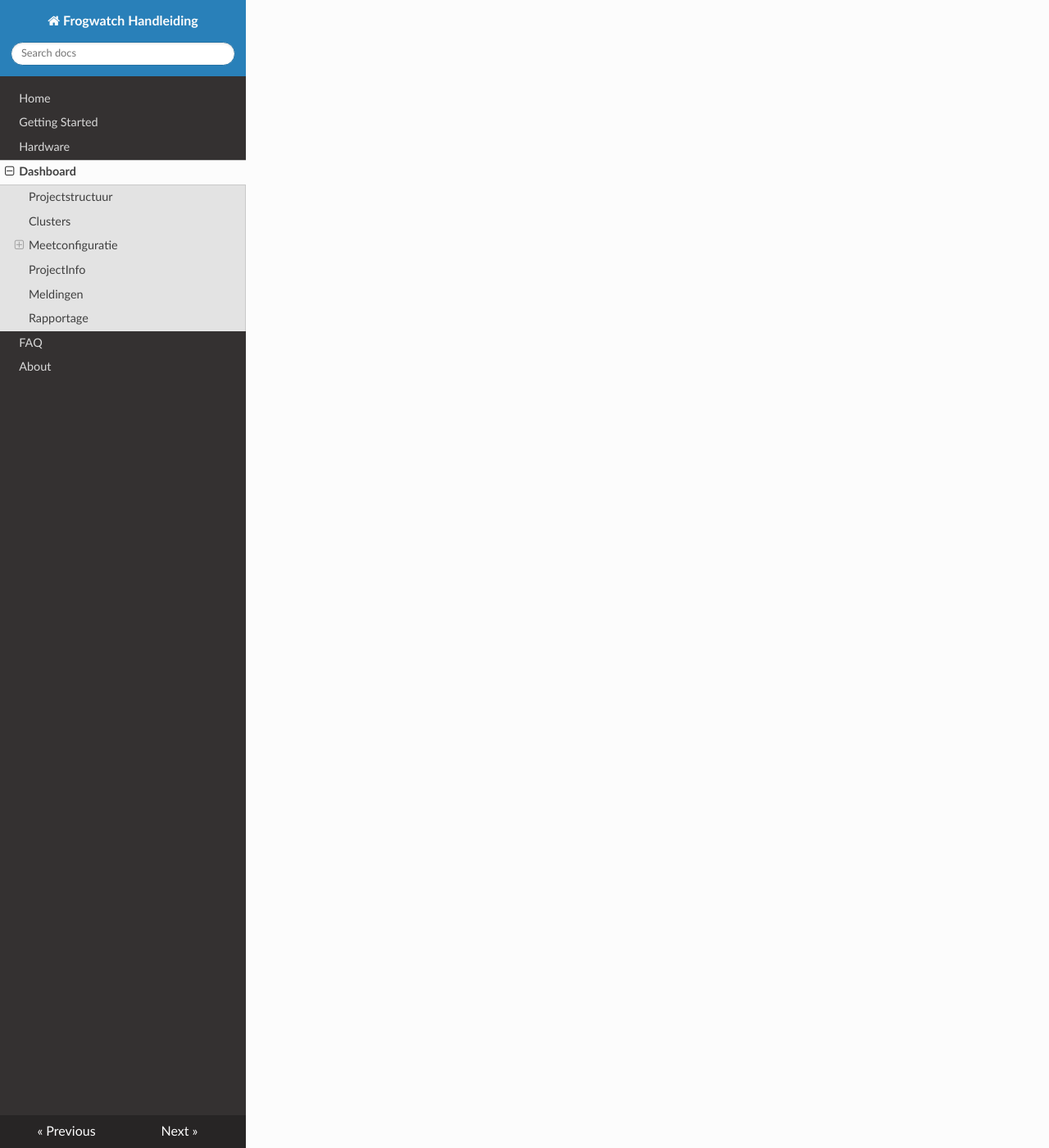
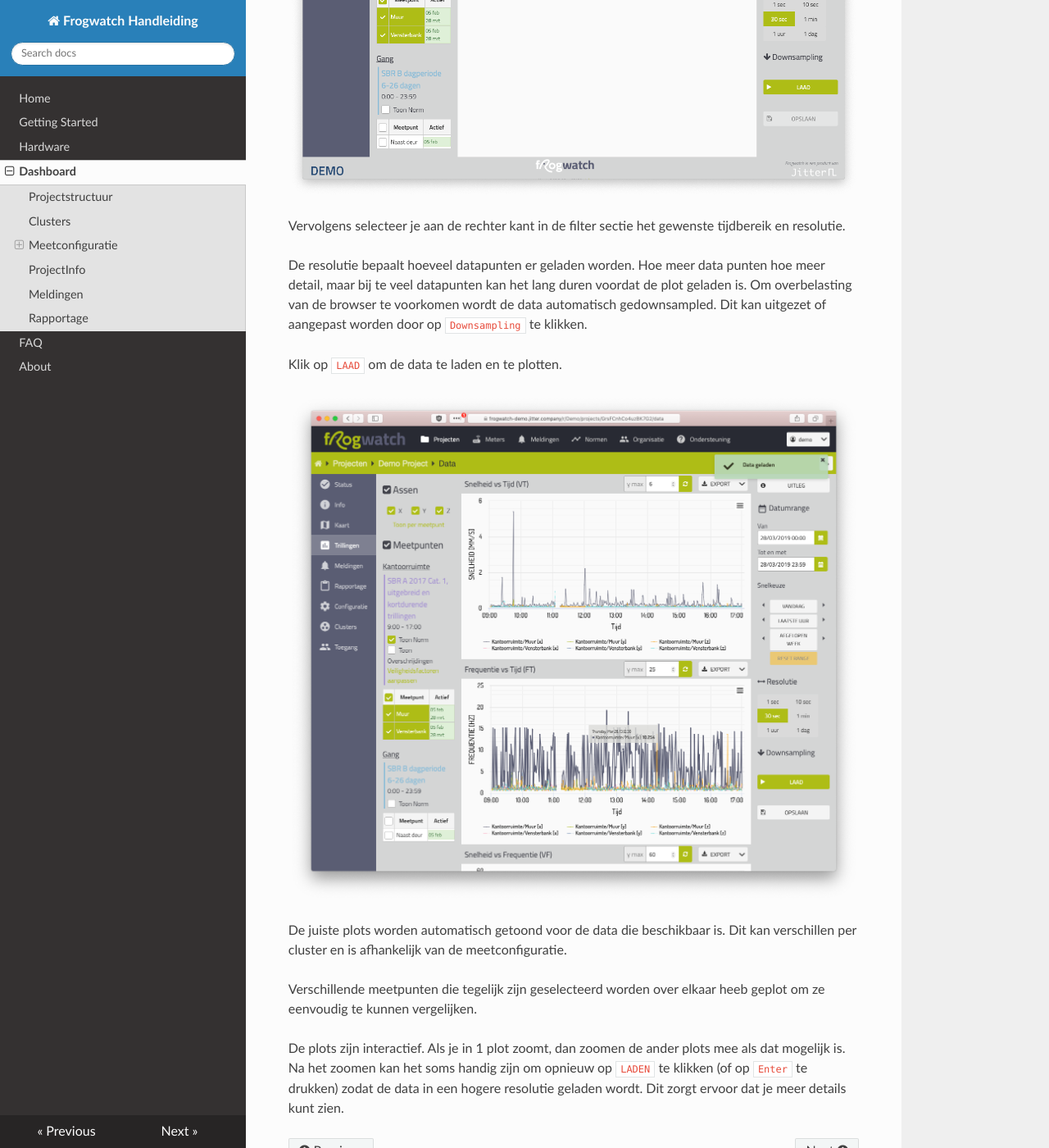
Before and after one commit to ijager/docs.frog.watch, an MkDocs documentation site: the page built from docs/dashboard.md, in a window 1280 px wide and 1400 px high, scrolled down 7754 px. Shown: the whole window at 82% size. Built offline with MkDocs 1.6.1, drawn with Linux system fonts in a browser that asks for light colours; nearby versions of some CDN libraries; some of the changed text lies outside the part shown.

Commit message:
Add section about data

```diff
--- a/docs/dashboard.md
+++ b/docs/dashboard.md
@@ -128,6 +128,26 @@ Er verschijnt een popup met 7 invoer velden. De waardes A1, A2 en A3 voor zowel
 
 # Statusoverzicht Meters
 
- ![SBR B Norm](img/statushelp.png)
+ ![Status Overzicht](img/statushelp.png)
 
 # Trillingsdata inzien
+
+Via het menu `Trillingen` binnen een project kan de gemeten trillingsdata interactief bekeken worden.
+
+De eerste stap is om de gewenste meetpunten te selecteren in de linker kolom.
+
+ ![data selectie](img/data-selectie.png)
+
+Vervolgens selecteer je aan de rechter kant in de filter sectie het gewenste tijdbereik en resolutie.
+
+De resolutie bepaalt hoeveel datapunten er geladen worden. Hoe meer data punten hoe meer detail, maar bij te veel datapunten kan het lang duren voordat de plot geladen is. Om overbelasting van de browser te voorkomen wordt de data automatisch gedownsampled. Dit kan uitgezet of aangepast worden door op `Downsampling` te klikken.
+
+Klik op `LAAD` om de data te laden en te plotten.
+
+ ![data selectie](img/plot.png)
+
+ De juiste plots worden automatisch getoond voor de data die beschikbaar is. Dit kan verschillen per cluster en is afhankelijk van de meetconfiguratie.
+
+ Verschillende meetpunten die tegelijk zijn geselecteerd worden over elkaar heeb geplot om ze eenvoudig te kunnen vergelijken.
+
+ De plots zijn interactief. Als je in 1 plot zoomt, dan zoomen de ander plots mee als dat mogelijk is. Na het zoomen kan het soms handig zijn om opnieuw op `LADEN` te klikken (of op `Enter` te drukken) zodat de data in een hogere resolutie geladen wordt. Dit zorgt ervoor dat je meer details kunt zien.
```
Also changed, not shown: docs/img/data-selectie.png (added), docs/img/plot.png (added).
